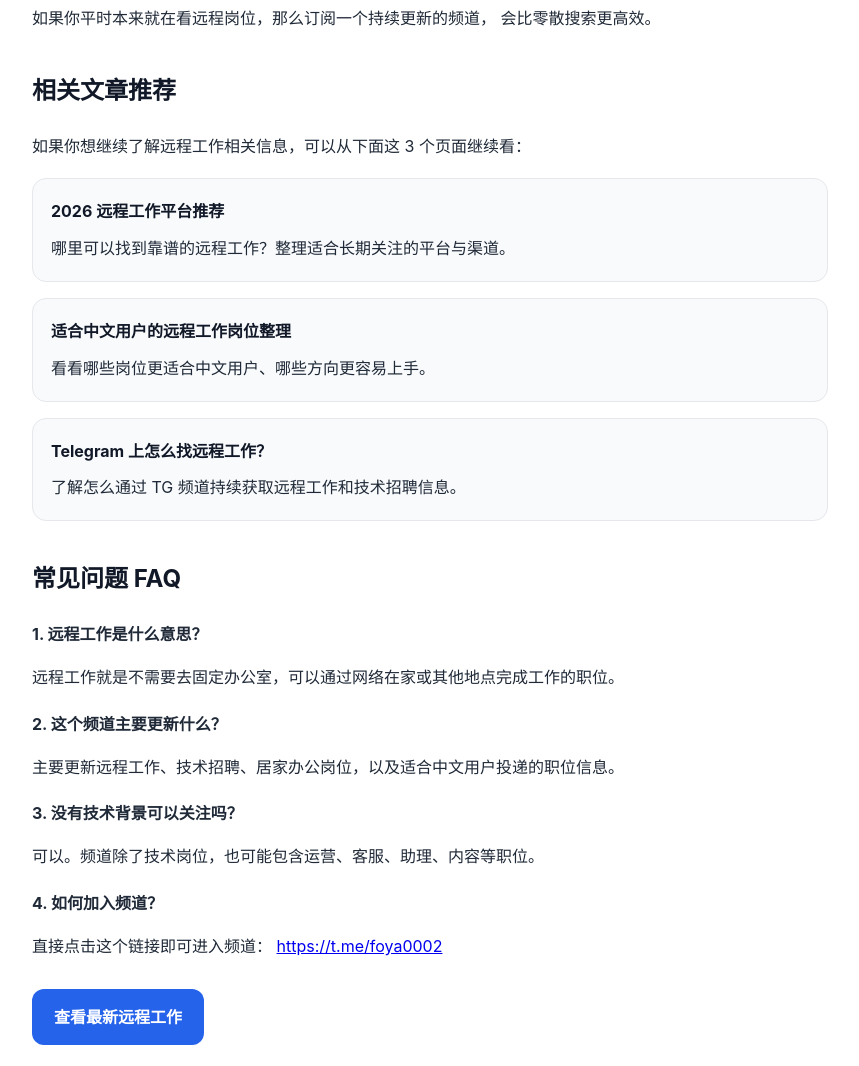
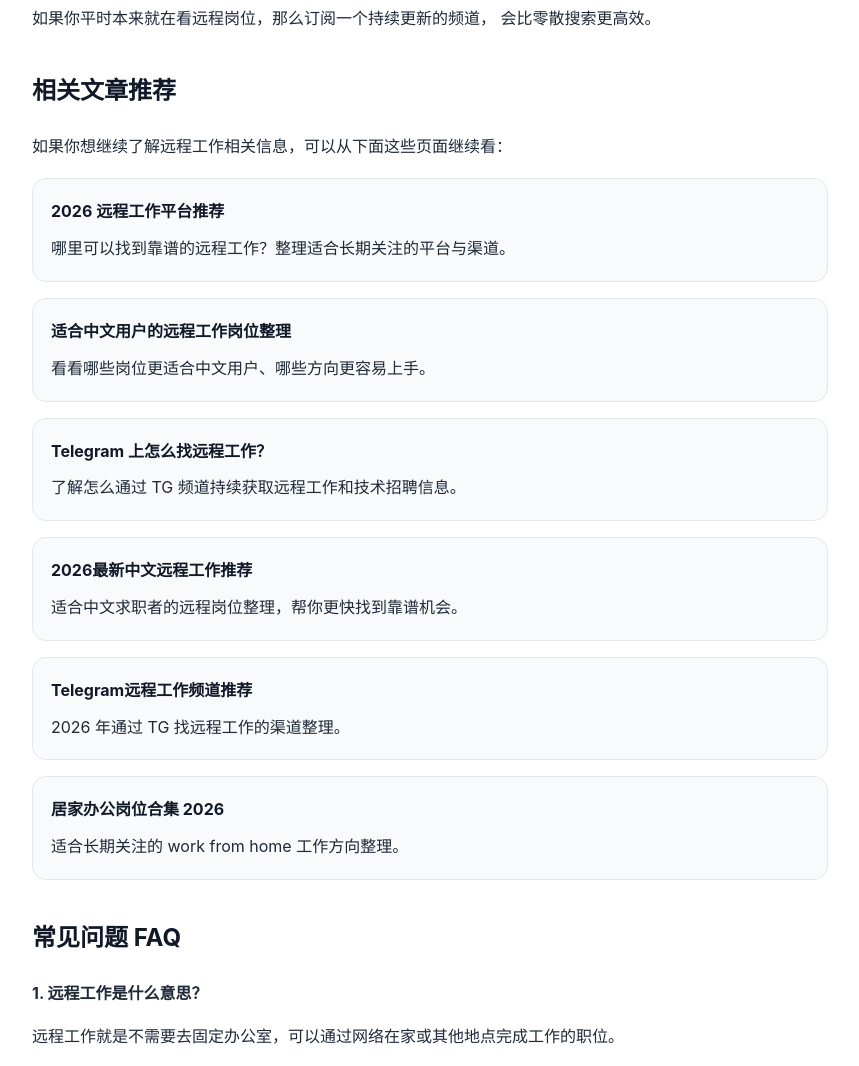
Before and after one commit to liran32798-png/remote-job-page, a plain HTML site: page index.html in a window 1280 px wide. Shown: the part 1280-2346 px from the top of the page, without its empty margins (210-1069 px from the left). Drawn offline with Linux system fonts and the light colour scheme.

Commit message:
Add files via upload

```diff
--- a/index.html
+++ b/index.html
@@ -170,7 +170,7 @@
       </p>
 
       <h2>相关文章推荐</h2>
-      <p>如果你想继续了解远程工作相关信息，可以从下面这 3 个页面继续看：</p>
+      <p>如果你想继续了解远程工作相关信息，可以从下面这些页面继续看：</p>
       <div class="article-list">
         <a class="article-card" href="remote-job-platforms-2026.html">
           <strong>2026 远程工作平台推荐</strong>
@@ -183,6 +183,18 @@
         <a class="article-card" href="telegram-remote-jobs.html">
           <strong>Telegram 上怎么找远程工作？</strong>
           了解怎么通过 TG 频道持续获取远程工作和技术招聘信息。
+        </a>
+        <a class="article-card" href="2026-latest-chinese-remote-jobs.html">
+          <strong>2026最新中文远程工作推荐</strong>
+          适合中文求职者的远程岗位整理，帮你更快找到靠谱机会。
+        </a>
+        <a class="article-card" href="telegram-remote-job-channels.html">
+          <strong>Telegram远程工作频道推荐</strong>
+          2026 年通过 TG 找远程工作的渠道整理。
+        </a>
+        <a class="article-card" href="work-from-home-jobs-2026.html">
+          <strong>居家办公岗位合集 2026</strong>
+          适合长期关注的 work from home 工作方向整理。
         </a>
       </div>
 
```
